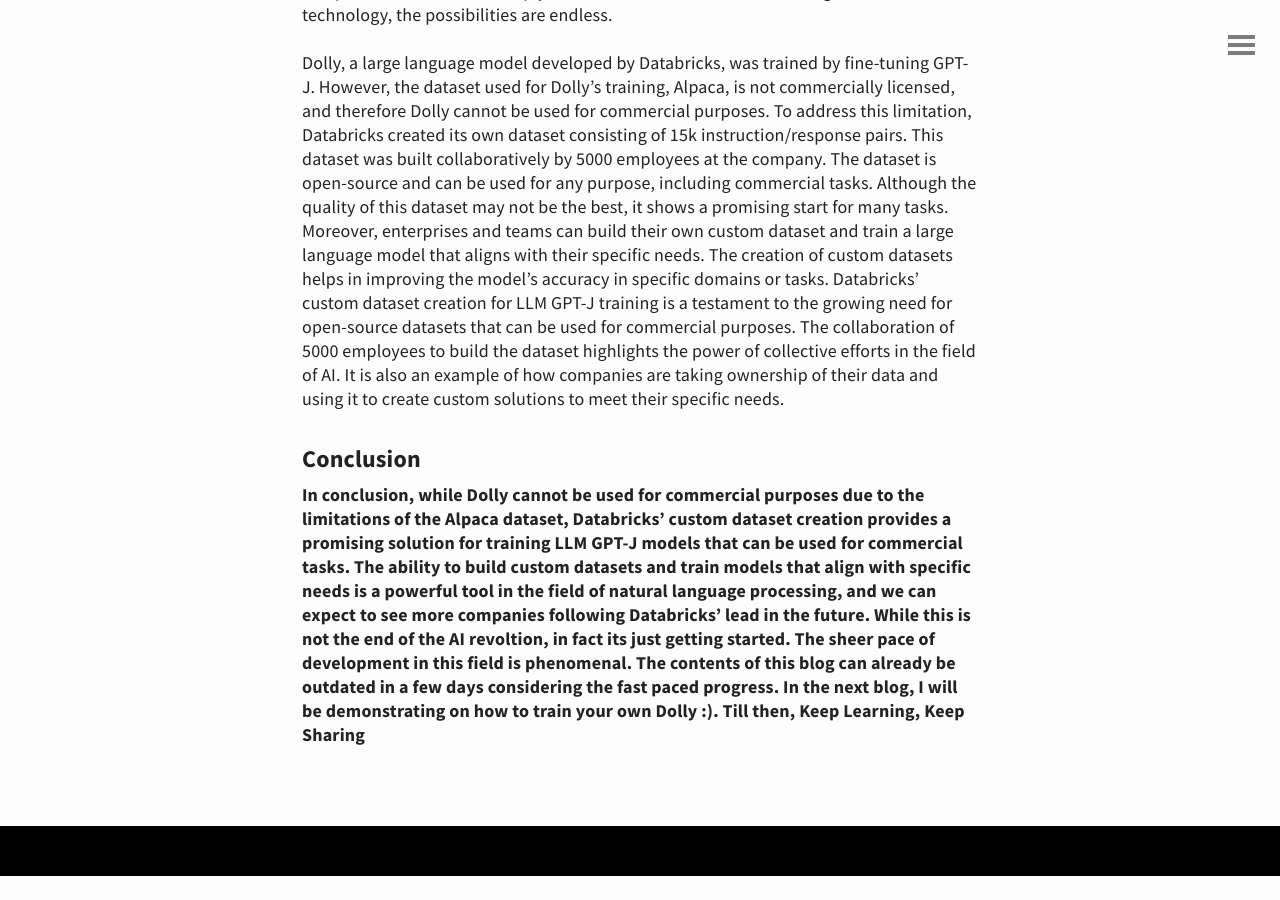
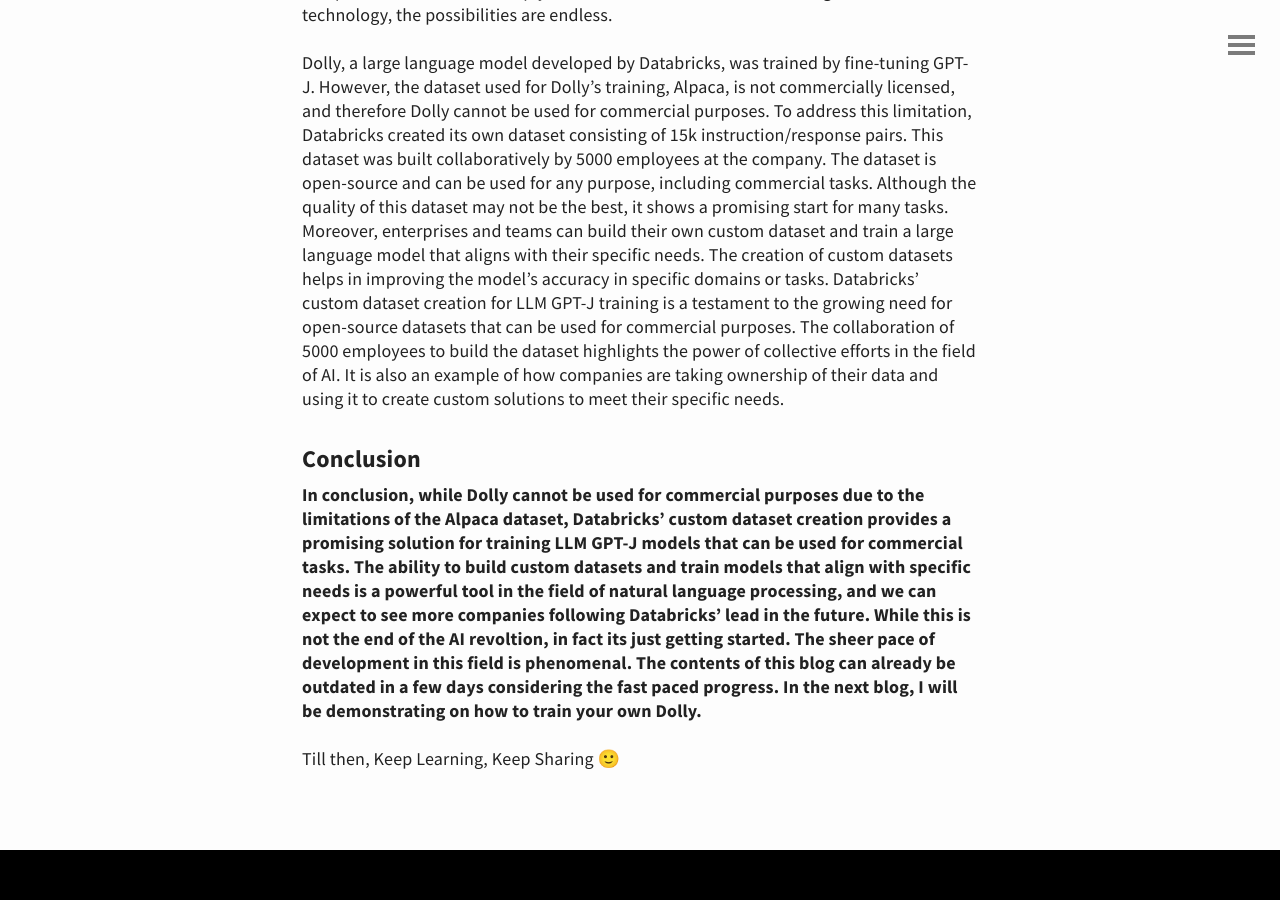
Before and after one commit to spraphul/blog, a Jekyll site: the page built from _posts/2023-04-14-clm.md, in a window 1280 px wide and 900 px high, scrolled down 8456 px. Built offline with Jekyll 4.4.1, drawn with Linux system fonts in a browser that asks for light colours; before the commit the page ends 9332 px from its top, so only the background shows below that.

Commit message:
Update 2023-04-14-clm.md

```diff
--- a/_posts/2023-04-14-clm.md
+++ b/_posts/2023-04-14-clm.md
@@ -91,4 +91,6 @@
 Moreover, enterprises and teams can build their own custom dataset and train a large language model that aligns with their specific needs. The creation of custom datasets helps in improving the model's accuracy in specific domains or tasks. Databricks' custom dataset creation for LLM GPT-J training is a testament to the growing need for open-source datasets that can be used for commercial purposes. The collaboration of 5000 employees to build the dataset highlights the power of collective efforts in the field of AI. It is also an example of how companies are taking ownership of their data and using it to create custom solutions to meet their specific needs.
 
 ### Conclusion
-**In conclusion, while Dolly cannot be used for commercial purposes due to the limitations of the Alpaca dataset, Databricks' custom dataset creation provides a promising solution for training LLM GPT-J models that can be used for commercial tasks. The ability to build custom datasets and train models that align with specific needs is a powerful tool in the field of natural language processing, and we can expect to see more companies following Databricks' lead in the future. While this is not the end of the AI revoltion, in fact its just getting started. The sheer pace of development in this field is phenomenal. The contents of this blog can already be outdated in a few days considering the fast paced progress. In the next blog, I will be demonstrating on how to train your own Dolly :). Till then, Keep Learning, Keep Sharing**
+**In conclusion, while Dolly cannot be used for commercial purposes due to the limitations of the Alpaca dataset, Databricks' custom dataset creation provides a promising solution for training LLM GPT-J models that can be used for commercial tasks. The ability to build custom datasets and train models that align with specific needs is a powerful tool in the field of natural language processing, and we can expect to see more companies following Databricks' lead in the future. While this is not the end of the AI revoltion, in fact its just getting started. The sheer pace of development in this field is phenomenal. The contents of this blog can already be outdated in a few days considering the fast paced progress. In the next blog, I will be demonstrating on how to train your own Dolly.**
+
+Till then, Keep Learning, Keep Sharing 🙂
```
